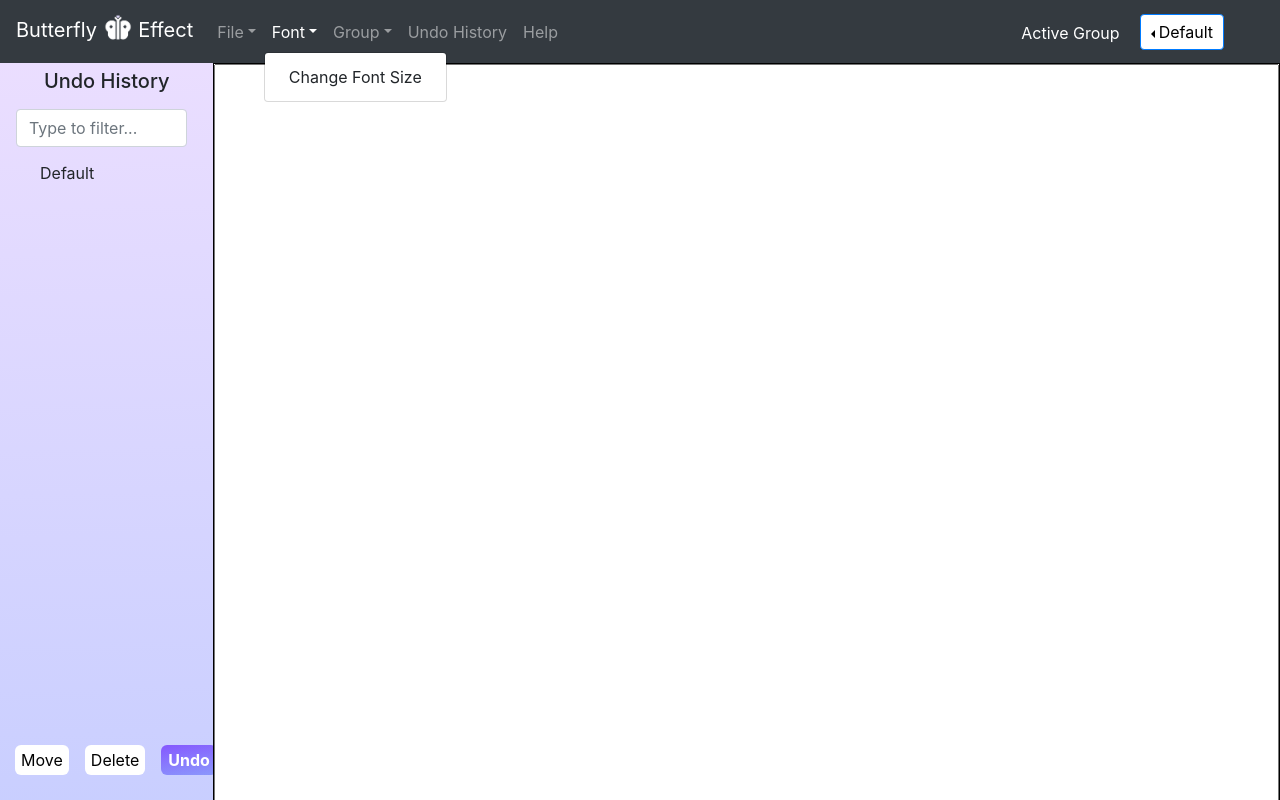
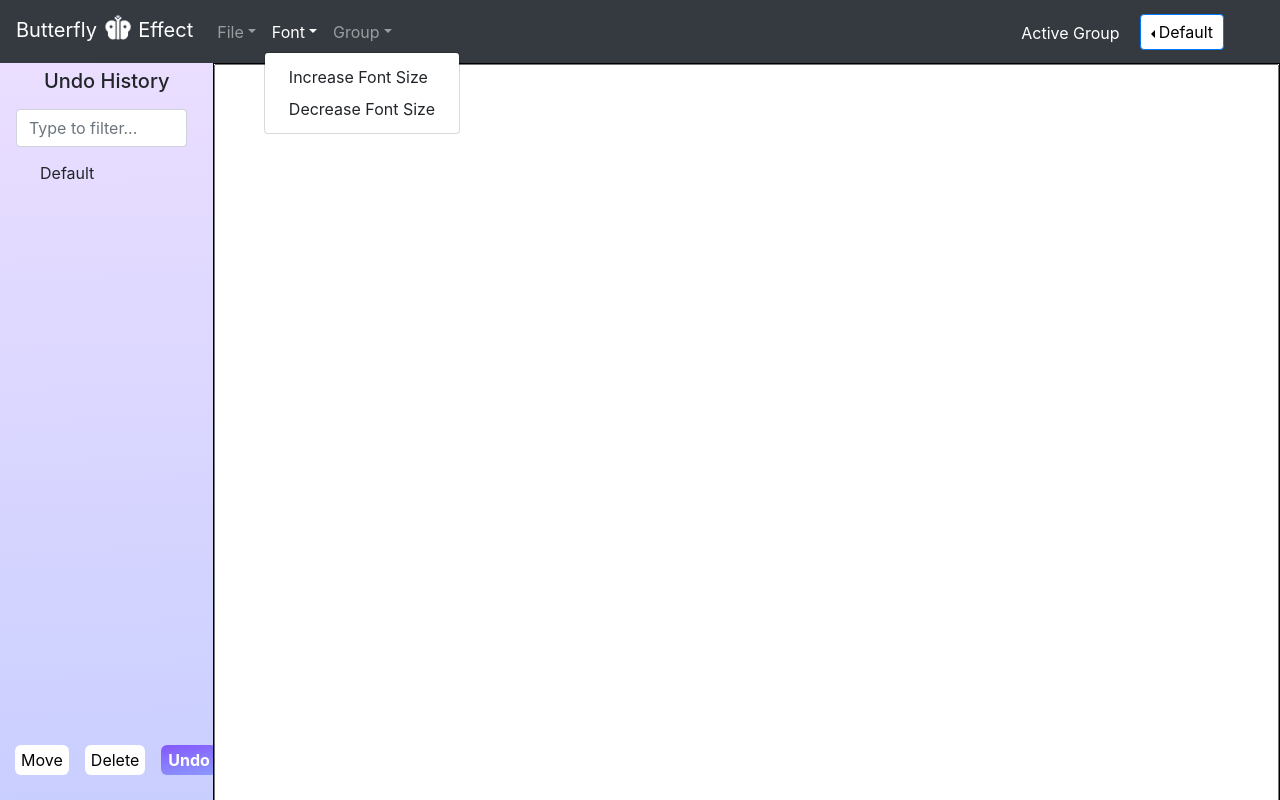
Before and after one commit to Butterfly354/ButterflyEffectEditor, a React (Create React App) app: page / in a window 1280 px wide. Both pictures are taken after a click on the button "Font". Shown: the top 800 px of the page. Built offline with nearby package versions, Linux system fonts and the light colour scheme.

Commit message:
remove some topMenu things

```diff
--- a/src/components/TopMenu/TopMenu.js
+++ b/src/components/TopMenu/TopMenu.js
@@ -59,7 +59,6 @@ const TopMenu = ({ forceUpdate }) => {
                   alert(err);
                 }
               }}></input>
-            <NavDropdown.Item>Save</NavDropdown.Item>
             <NavDropdown.Divider />
             <NavDropdown.Item onClick={() => setDownloadShow(true)}>
               Download file
@@ -67,7 +66,8 @@ const TopMenu = ({ forceUpdate }) => {
           </NavDropdown>
 
           <NavDropdown title="Font" id="collasible-nav-dropdown">
-            <NavDropdown.Item>Change Font Size</NavDropdown.Item>
+            <NavDropdown.Item>Increase Font Size</NavDropdown.Item>
+            <NavDropdown.Item>Decrease Font Size</NavDropdown.Item>
           </NavDropdown>
           <NavDropdown title="Group" id="collasible-nav-dropdown">
             <NavDropdown.Item onClick={() => setGroupShow(true)}>
@@ -77,8 +77,6 @@ const TopMenu = ({ forceUpdate }) => {
               Delete All Groups
             </NavDropdown.Item>
           </NavDropdown>
-          <Nav.Link>Undo History</Nav.Link>
-          <Nav.Link>Help</Nav.Link>
         </Nav>
         <p id="activeGroupTitle">Active Group</p>
         <ActiveGroup groupDict={groupDict} forceUpdate={forceUpdate} />
```
